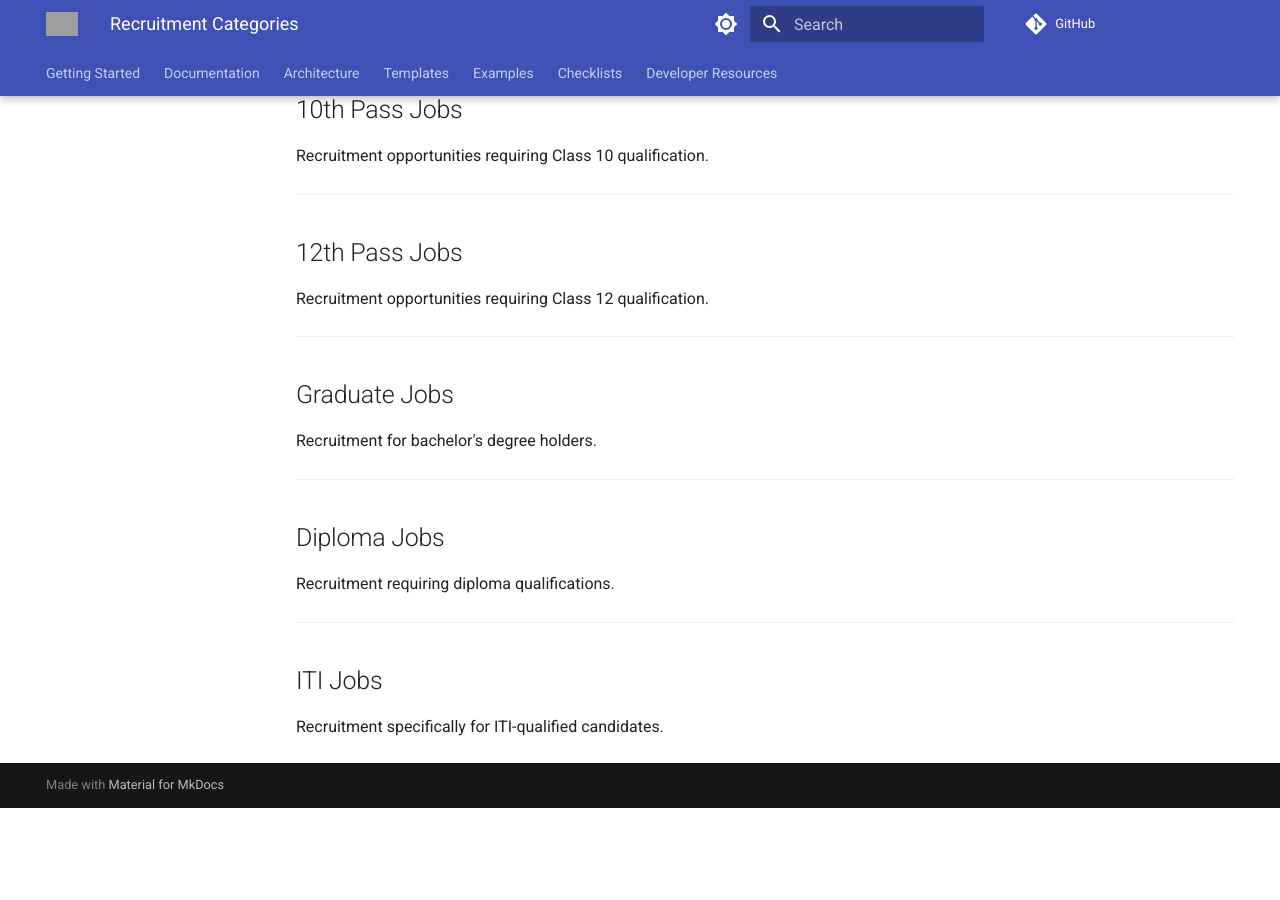
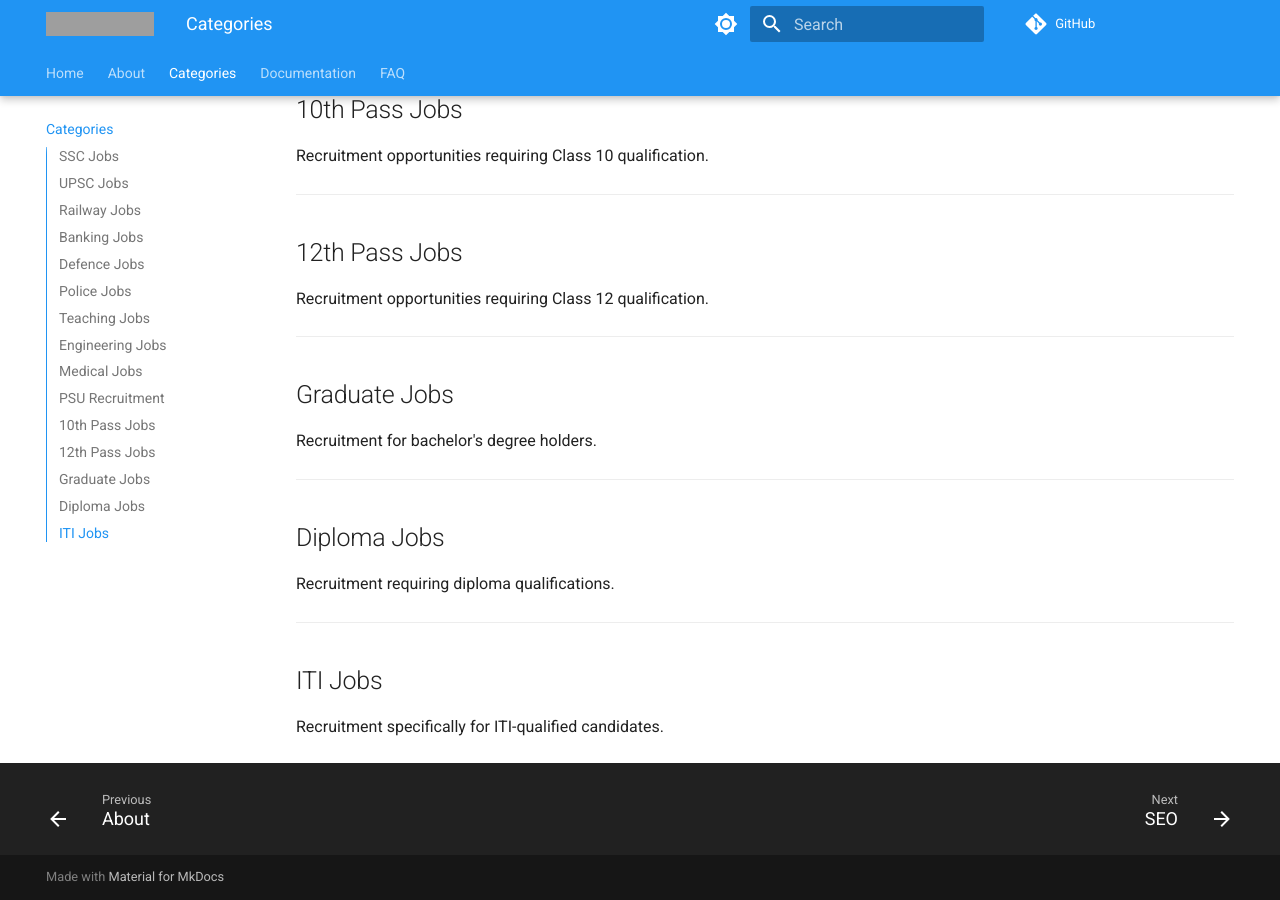
Before and after one commit to GirjeshKumarSuryawanshi/government-jobs-india, an MkDocs documentation site: the page built from docs/categories.md, in a window 1280 px wide and 900 px high, scrolled down 1627 px. Built offline with MkDocs 1.6.1 and Material for MkDocs 9.7.7, drawn with Linux system fonts in a browser that asks for light colours; comment, search, counter and statistics services are not loaded; before the commit the page ends 2435 px from its top, so only the background shows below that; grey boxes are pictures that could not be loaded.

Commit message:
Changes done

```diff
--- a/mkdocs.yml
+++ b/mkdocs.yml
@@ -1,31 +1,30 @@
 site_name: GovtJobNow Developer Hub
 site_description: Professional Documentation for SEO, Technical SEO, AEO, GEO, Schema.org and AI Search.
 site_author: GovtJobNow
+site_url: https://girjeshkumarsuryawanshi.github.io/government-jobs-india/
 
-repo_url: https://github.com/yourusername/your-repository
+repo_url: https://github.com/GirjeshKumarSuryawanshi/government-jobs-india
 repo_name: GitHub
 edit_uri: edit/main/docs/
 
 theme:
   name: material
   language: en
-  logo: assets/images/logo.svg
-  favicon: assets/images/favicon.svg
+  logo: https://img.shields.io/badge/GovtJobNow-blue?logo=github&logoColor=white
+  favicon: https://github.com/favicon.ico
 
   palette:
-    # Palette toggle for light mode
     - media: "(prefers-color-scheme: light)"
       scheme: default
-      primary: custom
-      accent: custom
+      primary: blue
+      accent: blue
       toggle:
         icon: material/brightness-7
         name: Switch to dark mode
-    # Palette toggle for dark mode
     - media: "(prefers-color-scheme: dark)"
       scheme: slate
-      primary: custom
-      accent: custom
+      primary: blue
+      accent: blue
       toggle:
         icon: material/brightness-4
         name: Switch to light mode
@@ -57,35 +56,21 @@ markdown_extensions:
   - md_in_html
   - toc:
       permalink: true
-  - pymdownx.superfences:
-      custom_fences:
-        - name: mermaid
-          class: mermaid
-          format: !!python/name:pymdownx.superfences.fence_code_format
-  - pymdownx.highlight:
-      anchor_linenums: true
-      line_spans: __span
-      pygments_lang_class: true
+  - pymdownx.superfences
+  - pymdownx.highlight
   - pymdownx.inlinehilite
   - pymdownx.snippets
   - pymdownx.tabbed:
       alternate_style: true
   - pymdownx.details
-  - pymdownx.emoji:
-      emoji_index: !!python/name:material.extensions.emoji.twemoji
-      emoji_generator: !!python/name:material.extensions.emoji.to_svg
 
 plugins:
   - search
 
-extra_css:
-  - assets/stylesheets/extra.css
-
-extra_javascript:
-  - assets/javascripts/extra.js
-
 nav:
-  - Getting Started: index.md
+  - Home: index.md
+  - About: about.md
+  - Categories: categories.md
   - Documentation:
       - SEO: seo.md
       - GEO: geo.md
@@ -95,8 +80,4 @@ nav:
       - Robots: robots.md
       - API: api.md
       - Structured Data: structured-data.md
-  - Architecture: architecture.md
-  - Templates: templates.md
-  - Examples: examples.md
-  - Checklists: checklists.md
-  - Developer Resources: resources.md
+  - FAQ: faq.md
```
Also changed, not shown: docs/index.md (added, +43 -0 lines), 1 other file.
